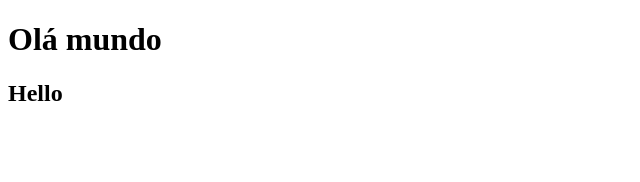
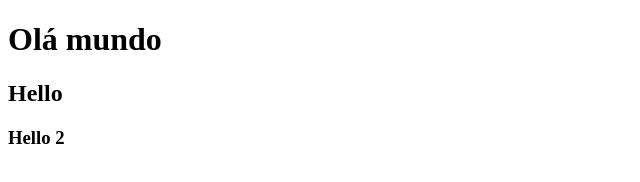
Before and after one commit to leogutierrezzz/html-css, a plain HTML site: page index.html in a window 1280 px wide. Shown: the full height of the page, 0-640 px from the left. Drawn offline with Linux system fonts and the light colour scheme.

Commit message:
Segundo commit

```diff
--- a/index.html
+++ b/index.html
@@ -9,5 +9,6 @@
 <body>
     <h1>Olá mundo</h1>
     <h2>Hello</h2>
+    <h3>Hello 2</h3>
 </body>
 </html>
```
